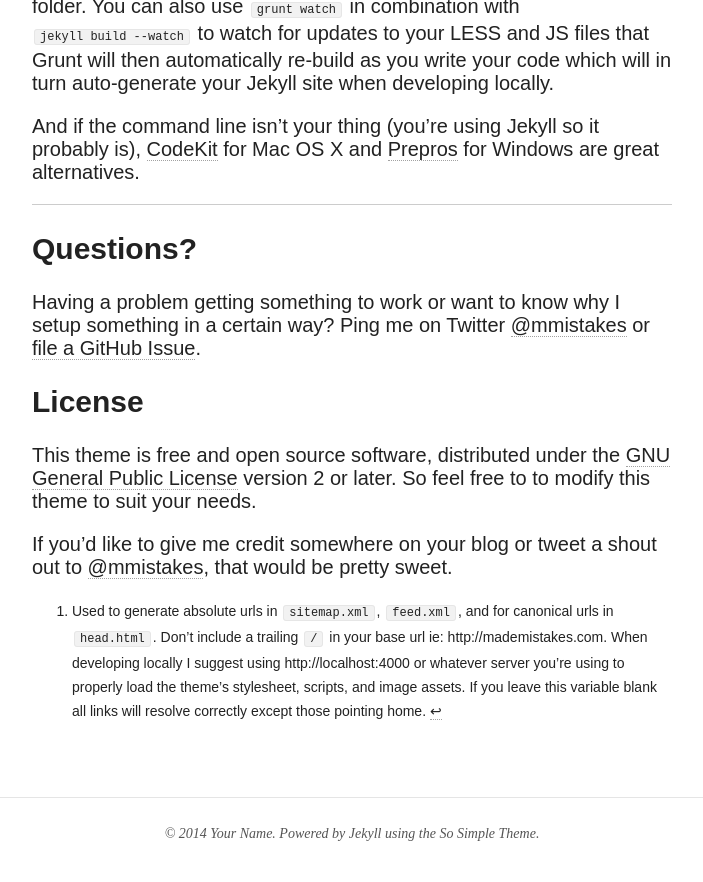
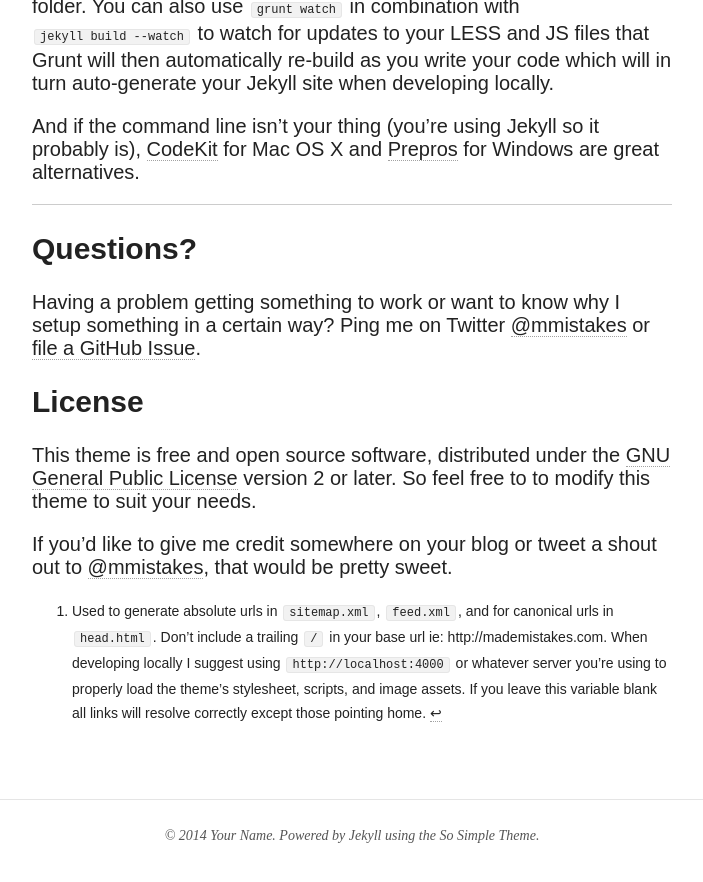
Before and after one commit to strongriley/parker-technical-sales, a Jekyll site: the page built from theme-setup.md, in a window 1280 px wide and 900 px high, scrolled down 8957 px. Shown: the top 882 px of the window, without its empty margins (288-991 px from the left). Built offline with Jekyll 4.4.1, drawn with Linux system fonts in a browser that asks for light colours; nearby versions of some CDN libraries.

Commit message:
Cleanup permalinks

```diff
--- a/_config.yml
+++ b/_config.yml
@@ -33,11 +33,11 @@
 # For external links add external: true
 links:
   - title: About
-    url: /about
+    url: /about/
   - title: Articles
-    url: /articles
+    url: /articles/
   - title: Theme Setup
-    url: /theme-setup
+    url: /theme-setup/
   - title: Made Mistakes
     url: http://mademistakes.com
     external: true
@@ -49,7 +49,7 @@
 markdown:    kramdown
 
 # https://github.com/mojombo/jekyll/wiki/Permalinks
-permalink:   /:categories/:title
+permalink:   /:categories/:title/
 
 kramdown:
   auto_ids: true
--- a/articles.html
+++ b/articles.html
@@ -1,6 +1,6 @@
 ---
 layout: page
-permalink: /articles/index.html
+permalink: /articles/
 title: Articles
 description: "An archive of posts sorted by date."
 ---
--- a/theme-setup.md
+++ b/theme-setup.md
@@ -1,6 +1,6 @@
 ---
 layout: page
-permalink: /theme-setup/index.html
+permalink: /theme-setup/
 title: Theme Setup
 description: "Instructions on how to install and customize the Jekyll theme So Simple."
 modified: 2013-09-11
@@ -273,4 +273,4 @@
 
 If you'd like to give me credit somewhere on your blog or tweet a shout out to [@mmistakes](https://twitter.com/mmistakes), that would be pretty sweet.
 
-[^1]: Used to generate absolute urls in `sitemap.xml`, `feed.xml`, and for canonical urls in `head.html`. Don't include a trailing `/` in your base url ie: http://mademistakes.com. When developing locally I suggest using http://localhost:4000 or whatever server you're using to properly load the theme's stylesheet, scripts, and image assets. If you leave this variable blank all links will resolve correctly except those pointing home.
+[^1]: Used to generate absolute urls in `sitemap.xml`, `feed.xml`, and for canonical urls in `head.html`. Don't include a trailing `/` in your base url ie: http://mademistakes.com. When developing locally I suggest using `http://localhost:4000` or whatever server you're using to properly load the theme's stylesheet, scripts, and image assets. If you leave this variable blank all links will resolve correctly except those pointing home.
```
Also changed, not shown: about.md (+1 -1 lines).
